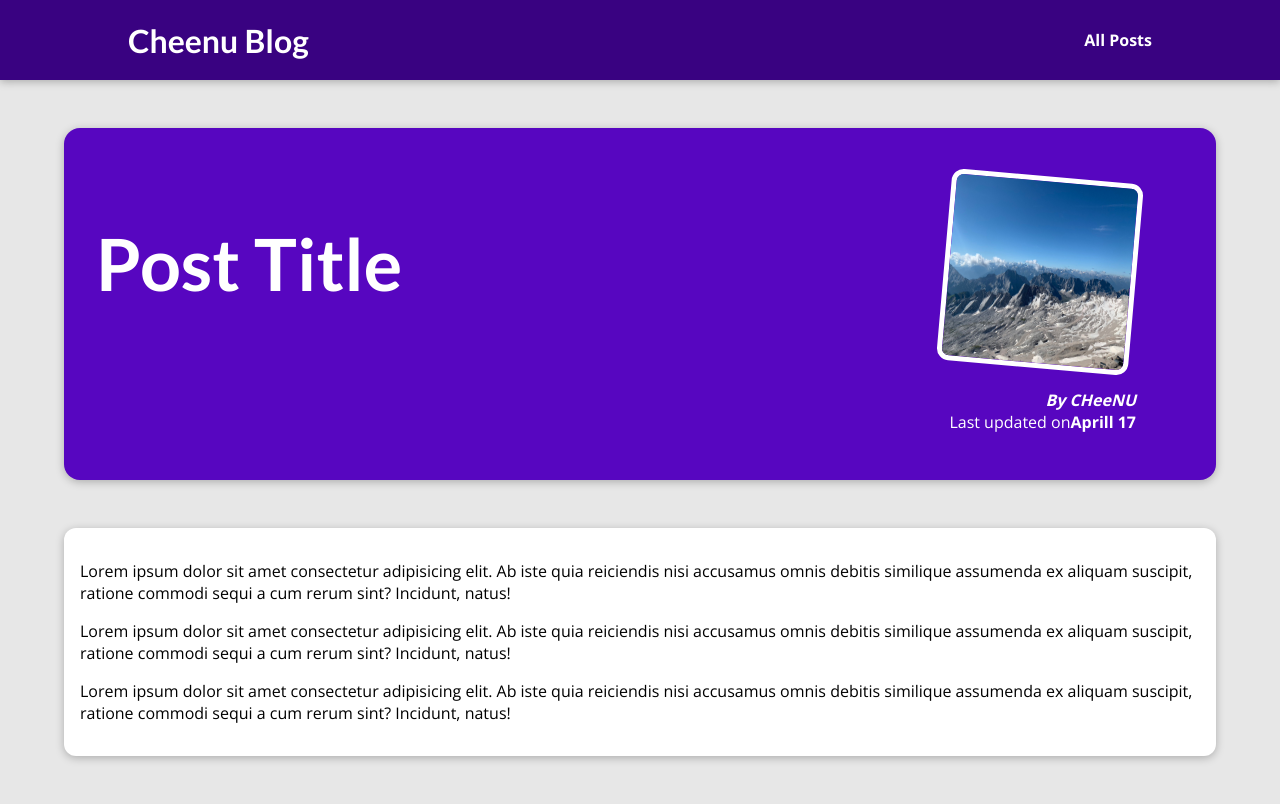
After one commit to cheenuthor/django-learning, a Django app: template my_site/blog/templates/blog/post-detail.html in a window 1280 px wide. The commit adds this page. Run offline with Django 3.2, Linux system fonts and the light colour scheme; the template is opened without the code that fills it, so the values that code supplies are empty.

Commit message:
added page details post

```diff
--- /dev/null
+++ b/my_site/blog/static/blog/post-details.css
@@ -0,0 +1,75 @@
+body {
+    background-color: #e7e7e7;
+  }
+
+  #main-navigation {
+    background-color: #390281;
+    box-shadow: 0 2px 8px rgba(0, 0, 0, 0.25);
+  }
+
+  #summary {
+    margin: 8rem auto 3rem auto;
+    padding: 2rem;
+    width: 90%;
+    max-width: 90rem;
+    border-radius: 16px;
+    background-color: #5706c0;
+    position: relative;
+    box-shadow: 0 2px 8px rgba(0, 0, 0, 0.25);
+    height: 22rem;
+  }
+
+  #summary h2 {
+    color: white;
+    font-size: 4.5rem;
+    margin-bottom: 0.25rem;
+  }
+
+  #summary article {
+    position: absolute;
+    top: 2rem;
+    right: 3rem;
+    padding: 1rem 2rem;
+    border-radius: 12px;
+    text-align: right;
+    color: white;
+  }
+
+  #summary article img {
+    width: 12rem;
+    height: 12rem;
+    border-radius: 12px;
+    transform: rotateZ(5deg);
+    border: 5px solid white;
+    margin-bottom: 1rem;
+  }
+
+  #summary address {
+    font-weight: bold;
+  }
+
+  #summary a {
+    color: white;
+    text-decoration: none;
+  }
+
+  #summary time {
+    font-weight: bold;
+  }
+
+  main {
+    width: 90%;
+    max-width: 90rem;
+    margin: 3rem auto;
+    background-color: white;
+    padding: 1rem;
+    border-radius: 12px;
+    box-shadow: 0 2px 8px rgba(0, 0, 0, 0.25);
+  }
+
+  .tag {
+    background-color: white;
+    color: #390281;
+    padding: 0.5rem 1rem;
+    border-radius: 8px;
+  }
--- a/my_site/blog/templates/blog/includes/post.html
+++ b/my_site/blog/templates/blog/includes/post.html
@@ -2,8 +2,9 @@
 
 <li>
   <article class="post">
-    <a href="">
-      <img src="{% static "blog/images/mountains.jpg" %}" alt="Mountain Hiking"
+    <a href="{%url "post-detail-page" "the-mountains" %}">
+      <img src="{% static "blog/images/mountains.jpg" %}"
+       alt="Mountain Hiking"
       >
       <div class="post__content">
         <h3>Mountain Hiking</h3>
--- /dev/null
+++ b/my_site/blog/templates/blog/post-detail.html
@@ -0,0 +1,46 @@
+{% extends "base.html"%}
+
+{%load static%}
+
+{% block title %}
+All Post Title
+{% endblock %}
+
+{% block css_files%}
+<link rel="stylesheet" href="{% static "blog/post-details.css"%}">
+{% endblock %}
+
+{% block content %}
+    <section id="summary">
+        <h2>Post Title</h2>
+        <article>
+            <img src="{%static "blog/images/mountains.jpg"%}"
+            alt="Post Title">
+            <address>By CHeeNU</address>
+            <div>
+                Last updated on<time>Aprill 17</time>
+            </div>
+        </article>
+    </section>
+
+    <main>
+        <p>
+            Lorem ipsum dolor sit amet consectetur adipisicing elit.
+            Ab iste quia reiciendis nisi accusamus omnis debitis
+            similique assumenda ex aliquam suscipit, ratione commodi
+            sequi a cum rerum sint? Incidunt, natus!
+        </p>
+         <p>
+            Lorem ipsum dolor sit amet consectetur adipisicing elit.
+            Ab iste quia reiciendis nisi accusamus omnis debitis
+            similique assumenda ex aliquam suscipit, ratione commodi
+            sequi a cum rerum sint? Incidunt, natus!
+        </p>
+         <p>
+            Lorem ipsum dolor sit amet consectetur adipisicing elit.
+            Ab iste quia reiciendis nisi accusamus omnis debitis
+            similique assumenda ex aliquam suscipit, ratione commodi
+            sequi a cum rerum sint? Incidunt, natus!
+        </p>
+        </main>
+{% endblock %}
--- a/my_site/blog/views.py
+++ b/my_site/blog/views.py
@@ -10,5 +10,7 @@ def posts(request):
     return render(request, 'blog/all-posts.html')
 
 
-def post_details(request):
-    pass
+def post_details(request,slug):
+    return render(request, 'blog/post-detail.html',{
+
+    })
--- a/my_site/templates/base.html
+++ b/my_site/templates/base.html
@@ -15,10 +15,10 @@
   <body>
     <header id="main-navigation">
       <h1>
-        <a href="">Cheenu Blog</a>
+        <a href="{%url "starting-page"%}">Cheenu Blog</a>
       </h1>
       <nav>
-        <a href="">All Posts</a>
+        <a href="{%url "posts-page"%}">All Posts</a>
       </nav>
     </header>
     {%block content %}{% endblock %}
```
